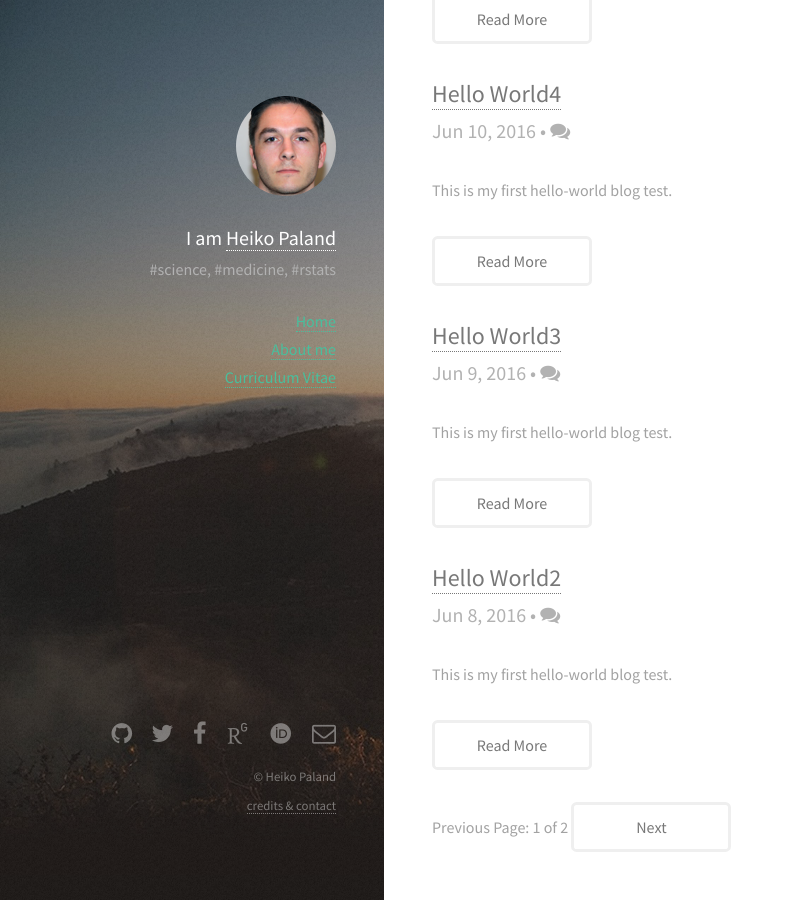
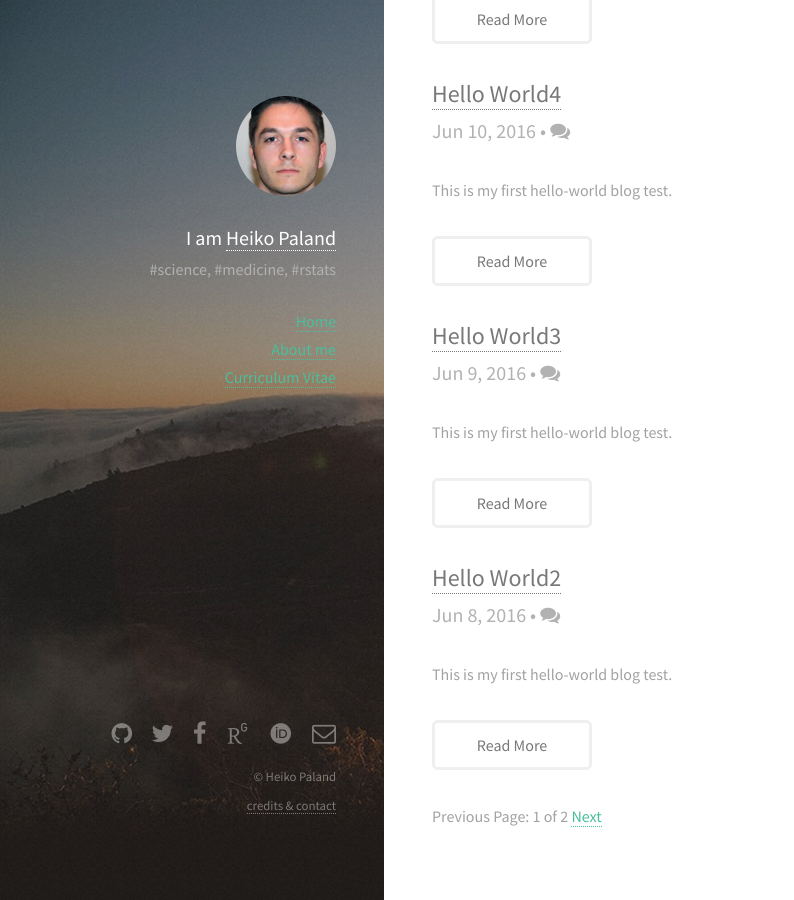
Before and after one commit to old-jekyll-templates/Strata-Jekyll-Theme, a Jekyll site: the page built from index.html, in a window 1280 px wide and 900 px high, scrolled down 504 px. Shown: the whole window, without its empty margins (0-794 px from the left). Built offline with Jekyll 4.4.1, drawn with Linux system fonts in a browser that asks for light colours; some web fonts are replaced; the list of posts is cut into pages by our own code; comment, search, counter and statistics services are not loaded.

Commit message:
pageinator

```diff
--- a/index.html
+++ b/index.html
@@ -28,13 +28,13 @@
             {% endfor %}
             <div class="pagination">
               {% if paginator.previous_page %}
-                <a href="{{ paginator.previous_page_path }}" class="button previous">Previous</a>
+                <a href="{{ paginator.previous_page_path }}" class="previous">Previous</a>
               {% else %}
                 <span class="previous">Previous</span>
               {% endif %}
               <span class="page_number ">Page: {{ paginator.page }} of {{ paginator.total_pages }}</span>
               {% if paginator.next_page %}
-                <a href="{{ paginator.next_page_path }}" class="button next">Next</a>
+                <a href="{{ paginator.next_page_path }}" class="next">Next</a>
               {% else %}
                 <span class="next ">Next</span>
               {% endif %}
```
